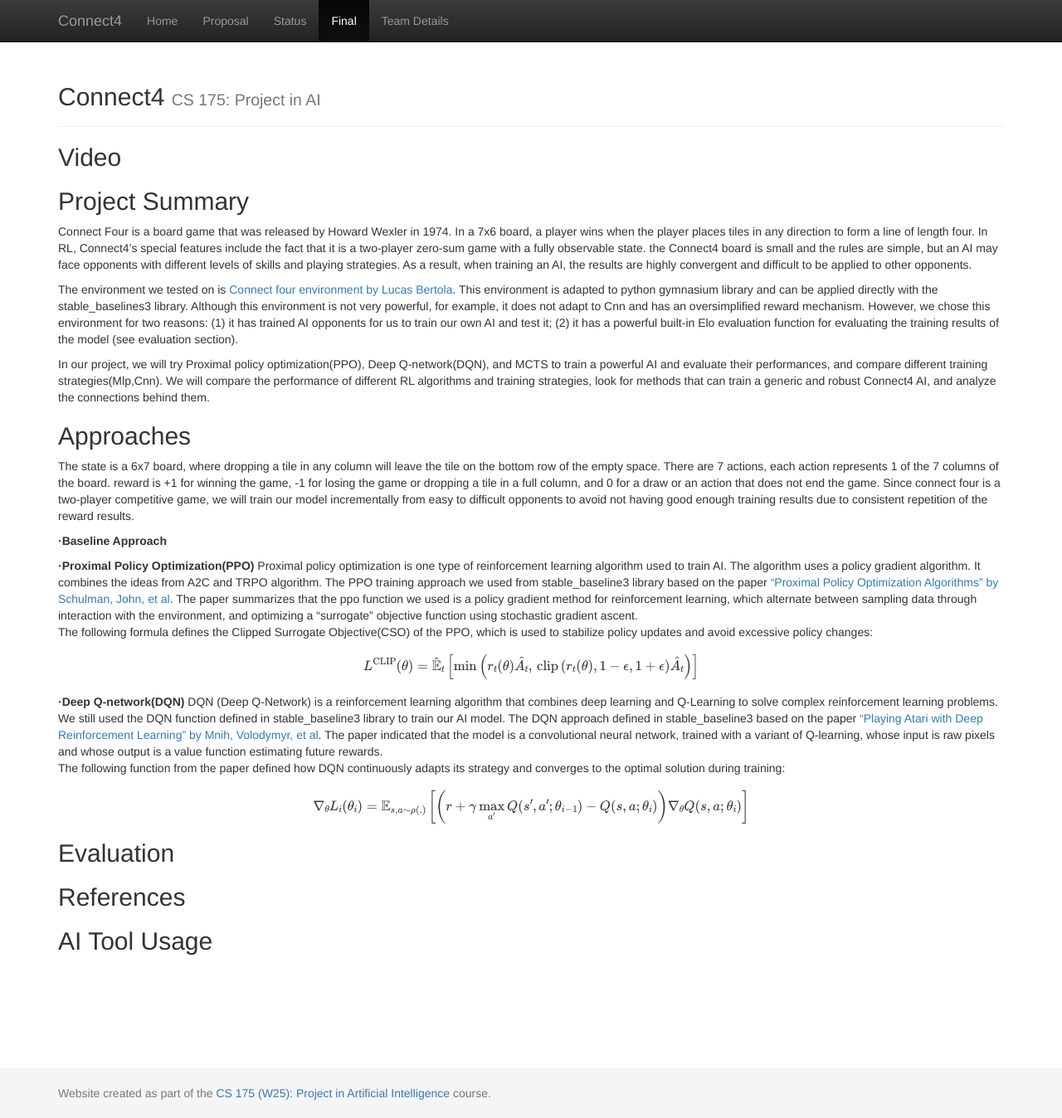
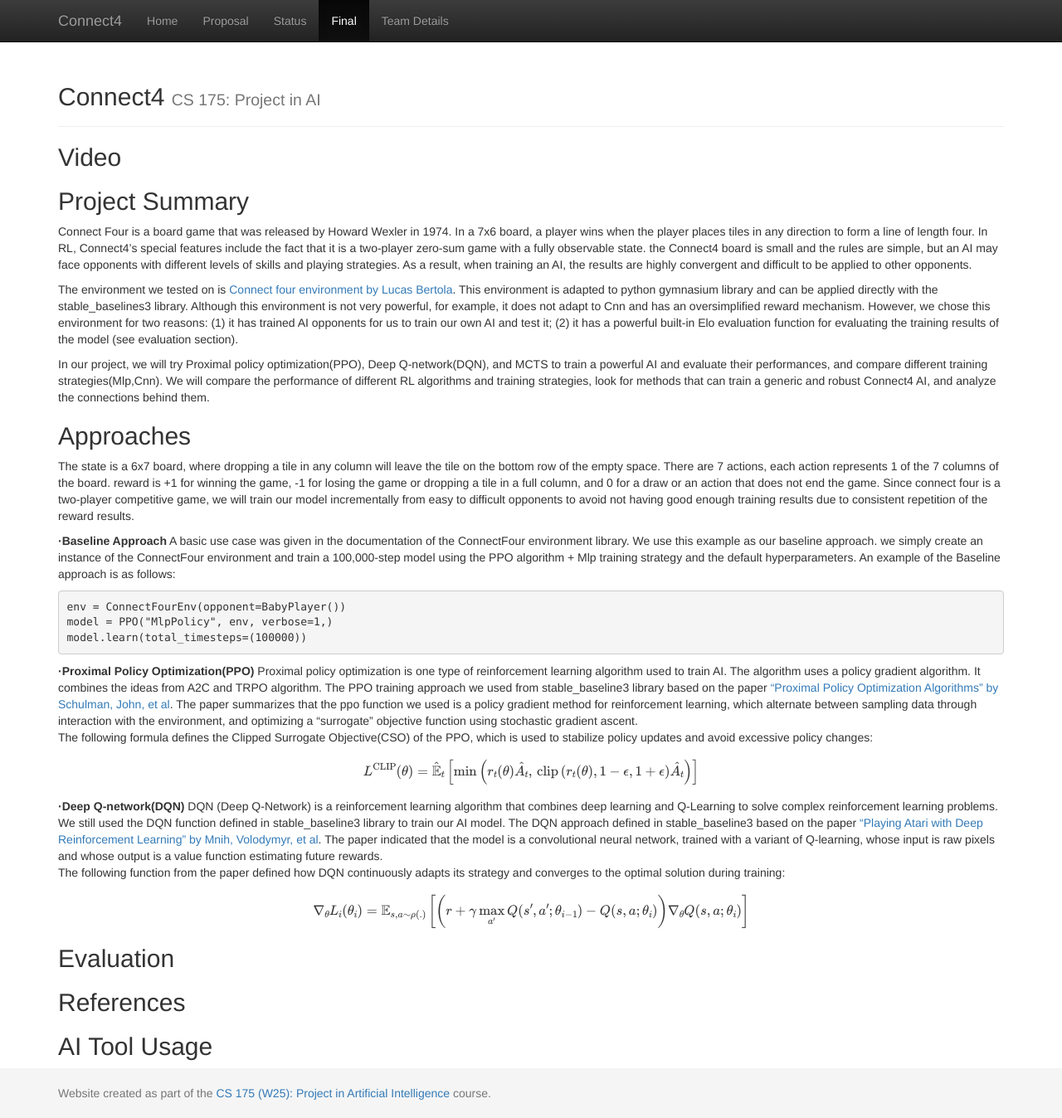
Before and after one commit to guangf1/Connect4, a Jekyll site: the page built from docs/final.md, in a window 1280 px wide and 1348 px high. Shown: the whole window at 83% size. Built offline with Jekyll 4.4.1, drawn with Linux system fonts in a browser that asks for light colours; formulas are drawn with MathJax 3.

Commit message:
Update final.md

````diff
--- a/docs/final.md
+++ b/docs/final.md
@@ -17,7 +17,12 @@ In our project, we will try Proximal policy optimization(PPO), Deep Q-network(DQ
 The state is a 6x7 board, where dropping a tile in any column will leave the tile on the bottom row of the empty space. There are 7 actions, each action represents 1 of the 7 columns of the board. reward is +1 for winning the game, -1 for losing the game or dropping a tile in a full column, and 0 for a draw or an action that does not end the game. Since connect four is a two-player competitive game, we will train our model incrementally from easy to difficult opponents to avoid not having good enough training results due to consistent repetition of the reward results.
 
 **·Baseline Approach**
-
+A basic use case was given in the documentation of the ConnectFour environment library. We use this example as our baseline approach. we simply create an instance of the ConnectFour environment and train a 100,000-step model using the PPO algorithm + Mlp training strategy and the default hyperparameters. An example of the Baseline approach is as follows:
+```python
+env = ConnectFourEnv(opponent=BabyPlayer())
+model = PPO("MlpPolicy", env, verbose=1,)
+model.learn(total_timesteps=(100000))
+```
 
 **·Proximal Policy Optimization(PPO)**
 Proximal policy optimization is one type of reinforcement learning algorithm used to train AI. The algorithm uses a policy gradient algorithm. It combines the ideas from A2C and TRPO algorithm. The PPO training approach we used from stable_baseline3 library based on the paper ["Proximal Policy Optimization Algorithms" by Schulman, John, et al](https://arxiv.org/pdf/1707.06347). The paper summarizes that the ppo function we used is a policy gradient method for reinforcement learning, which alternate between sampling data through interaction with the environment, and optimizing a "surrogate" objective function using stochastic gradient ascent.
````
